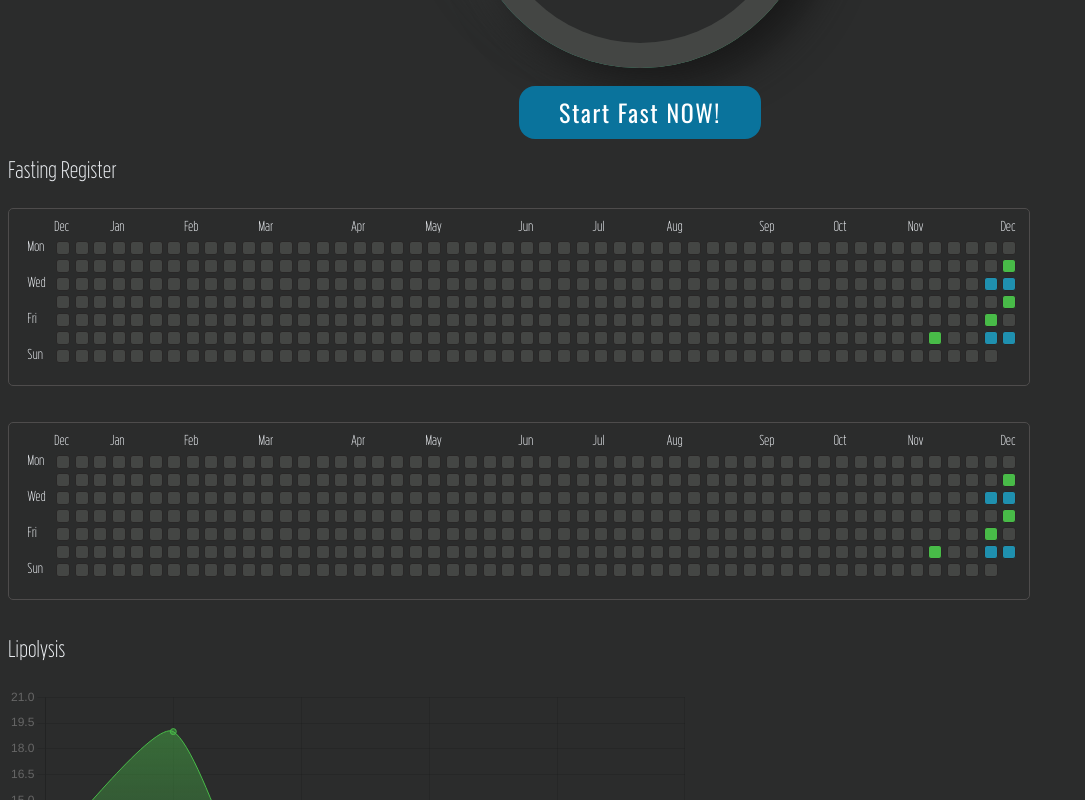
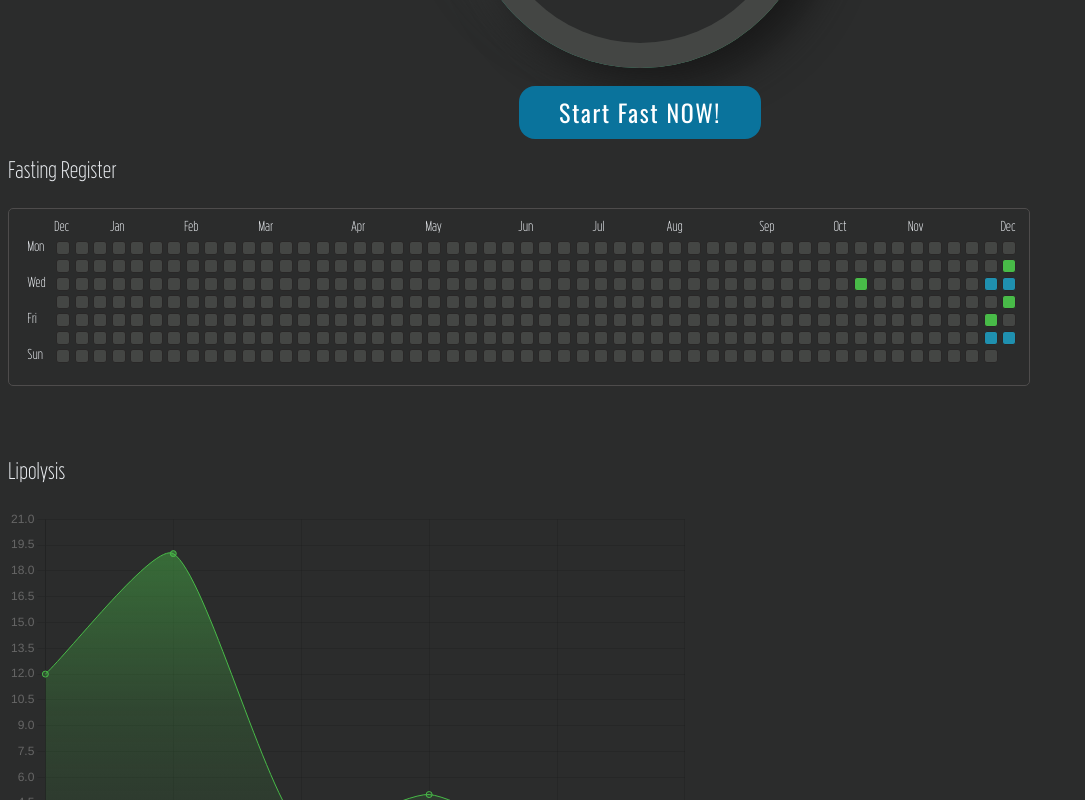
Before and after one commit to stephanRol/FastingApp-TypeScript, a React (Create React App) app: page /fast in a window 1280 px wide. Shown: the part 507-1307 px from the top of the page, without its empty margins (0-1085 px from the left). Built offline with nearby package versions, Linux system fonts and the light colour scheme; data requests are answered from the project's data file.

Commit message:
changes database

```diff
--- a/db.json
+++ b/db.json
@@ -1,7 +1,7 @@
 {
   "posts": [
     {
-      "date": "2021-11-13T13:49:47.301Z",
+      "date": "2021-10-13T13:49:47.301Z",
       "lipolysis": true,
       "autophagy": false,
       "id": 1
@@ -85,7 +85,7 @@
       "id": 14
     },
     {
-      "date": "2021-12-18T08:16:11.920Z",
+      "date": "2022-01-10T21:30:46.732Z",
       "lipolysis": true,
       "autophagy": true,
       "id": 15
--- a/src/components/FastPage.tsx
+++ b/src/components/FastPage.tsx
@@ -10,7 +10,7 @@ const FastPage = () => {
                 <Stopwatch />
                 <YearGrid />
                 <br /><br />
-                <YearGrid />
+                {/* <YearGrid /> */}
                 <br />
                 <FastingChart />
             </TimeProvider>
--- a/src/components/FastRegister.tsx
+++ b/src/components/FastRegister.tsx
@@ -8,10 +8,13 @@ interface IRegister {
 const FastRegister = ({ time }: IRegister) => {
     const { fastObj, setFastObj } = useContext(TimeContext)
 
-    if (time > 12 * 60 * 60 * 1000) {
+    console.log(fastObj);
+
+    // if (time > 12 * 60 * 60 * 1000) {
+    if (time > 3 * 1000) {
         fastObj.lipolysis = true;
     }
-    if (time > 16 * 60 * 60 * 1000) {
+    if (time > 6 * 1000) {
         fastObj.autophagy = true;
     }
 
--- a/src/components/fastingChart/FastingChart.tsx
+++ b/src/components/fastingChart/FastingChart.tsx
@@ -73,7 +73,7 @@ const FastingChart = () => {
         setChartData(chartData);
     }, []);
 
-    console.log(createGradient);
+    // console.log(createGradient);
 
 
     return (
--- a/src/components/yearGrid/YearGrid.tsx
+++ b/src/components/yearGrid/YearGrid.tsx
@@ -17,6 +17,8 @@ const YearGrid = () => {
             .then(
                 res => {
                     if (res !== undefined) setGetData(res)
+                    console.log("TESHHHH");
+
                 })
     }, [fastObj, firstPost, secondPost])
 
@@ -26,6 +28,7 @@ const YearGrid = () => {
 
         const condition1 = getData[getData.length - 1].autophagy;
         const condition2 = new Date(getData[getData.length - 1].date).toLocaleDateString() === new Date().toLocaleDateString();
+        // console.log("Consulta 1", condition2);
 
         if (condition1 && condition2) return;
 
```
Also changed, not shown: mejoras.txt.
